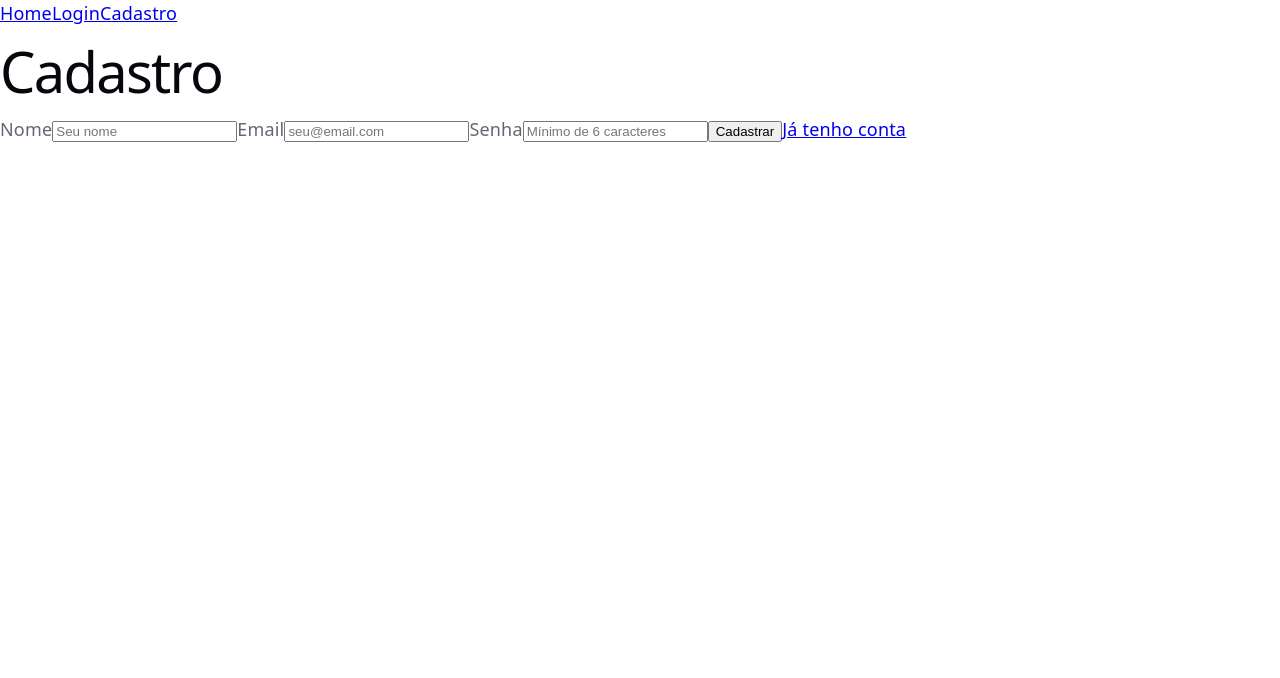
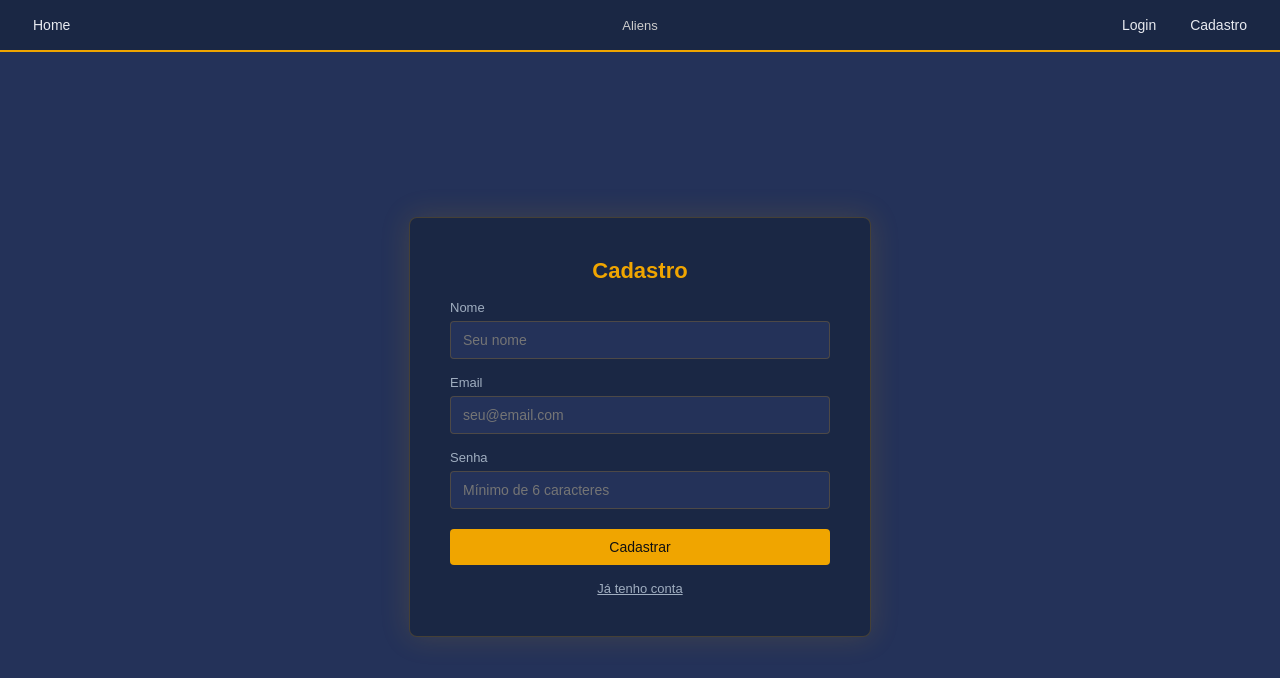
Before and after one commit to NezyMZ/Trabalho-Conclusao-React-Vite, a React (Vite) app: page /cadastro in a window 1280 px wide. Shown: the top 678 px of the page. Built offline with nearby package versions, Linux system fonts and the light colour scheme.

Commit message:
feat: Estilização de telas, Home, Login e Cadastro

```diff
--- a/src/App.jsx
+++ b/src/App.jsx
@@ -15,19 +15,19 @@ function App() {
         <main>
             <nav>
                 <Link to="/">Home</Link>
-                {estaAutenticado && (
-                    <>
-                        <p>Olá, {nomeUsuario}!</p>
-                        <p>Você está logado!</p>
-                    </>
-                )}
+                <div className="nav-center">
+                    <p>Aliens</p> {/* Adicionar butões para próximas abas */}
+                </div>
                 {estaAutenticado ? (
-                    <button type="button" onClick={sair}>Sair</button>
+                    <div className="nav-right">
+                        <p>Olá, <strong className="usuario">{nomeUsuario}</strong>! Você está logado!</p>
+                        <button type="button" onClick={sair}>Sair</button>
+                    </div>
                 ) : (
-                    <>
+                    <div className="nav-right">
                         <Link to="/login">Login</Link>
                         <Link to="/cadastro">Cadastro</Link>
-                    </>
+                    </div>
                 )}
             </nav>
             <AppRouter />
--- a/src/pages/Home.jsx
+++ b/src/pages/Home.jsx
@@ -2,12 +2,13 @@ function Home() {
     return (
         <section className="home">
             <h1>Diário de Avistamentos</h1>
+            <p className="home-subtitle">Registre, explore e compartilhe avistamentos extraterrestres de todo o universo.</p>
             <img
                 className="home-ufo-image"
-                src="https://news.asu.edu/sites/default/files/styles/block_image_16_9_lge/public/ufo_aliens_thought_huddle.jpg.png?itok=KiUitD8j"
-                alt="OVNI sobrevoando o céu"
+                src="src/assets/diario_avistamentos_banner.png"
+                alt="Banner Site"
             />
-            <p>Use o menu para acessar o cadastro e a lista de aliens.</p>
+            <p>Explore o desconhecido — cadastre aliens, registre avistamentos e desvende os mistérios do universo.</p>
         </section>
     );
 }
--- a/src/style.css
+++ b/src/style.css
@@ -1,296 +1,207 @@
-:root {
-  --text: #6b6375;
-  --text-h: #08060d;
-  --bg: #fff;
-  --border: #e5e4e7;
-  --code-bg: #f4f3ec;
-  --accent: #aa3bff;
-  --accent-bg: rgba(170, 59, 255, 0.1);
-  --accent-border: rgba(170, 59, 255, 0.5);
-  --social-bg: rgba(244, 243, 236, 0.5);
-  --shadow:
-    rgba(0, 0, 0, 0.1) 0 10px 15px -3px, rgba(0, 0, 0, 0.05) 0 4px 6px -2px;
-
-  --sans: system-ui, 'Segoe UI', Roboto, sans-serif;
-  --heading: system-ui, 'Segoe UI', Roboto, sans-serif;
-  --mono: ui-monospace, Consolas, monospace;
-
-  font: 18px/145% var(--sans);
-  letter-spacing: 0.18px;
-  color-scheme: light dark;
-  color: var(--text);
-  background: var(--bg);
-  font-synthesis: none;
-  text-rendering: optimizeLegibility;
-  -webkit-font-smoothing: antialiased;
-  -moz-osx-font-smoothing: grayscale;
-
-  @media (max-width: 1024px) {
-    font-size: 16px;
-  }
-}
-
-@media (prefers-color-scheme: dark) {
-  :root {
-    --text: #9ca3af;
-    --text-h: #f3f4f6;
-    --bg: #16171d;
-    --border: #2e303a;
-    --code-bg: #1f2028;
-    --accent: #c084fc;
-    --accent-bg: rgba(192, 132, 252, 0.15);
-    --accent-border: rgba(192, 132, 252, 0.5);
-    --social-bg: rgba(47, 48, 58, 0.5);
-    --shadow:
-      rgba(0, 0, 0, 0.4) 0 10px 15px -3px, rgba(0, 0, 0, 0.25) 0 4px 6px -2px;
-  }
-
-  #social .button-icon {
-    filter: invert(1) brightness(2);
-  }
+#root {
+  display: flex;
+  flex-direction: column;
+  min-height: 100vh;
 }
 
 body {
   margin: 0;
+  padding: 0;
+  font-family: Arial, Helvetica, sans-serif;
+  background-color: #415A77;
+  color: #E0E1DD;
 }
 
-h1,
-h2 {
-  font-family: var(--heading);
-  font-weight: 500;
-  color: var(--text-h);
+.home {
+  display: flex;
+  width: auto;
+  padding: 40px;
+  background-color: #243259;
+  flex-direction: column;
+  align-items: center;
+  box-shadow: inset 6px 0 20px rgba(34, 211, 238, 0.3), inset -6px 0 20px rgba(34, 211, 238, 0.3);
 }
 
-h1 {
-  font-size: 56px;
-  letter-spacing: -1.68px;
-  margin: 32px 0;
-  @media (max-width: 1024px) {
-    font-size: 36px;
-    margin: 20px 0;
+.home-ufo-image {
+  width: 80%;
+  background: radial-gradient(circle at center, #1e3a5f 0%, #0d1b2a 50%, #060d18 100%);
+  padding: 35px 0px 10px 35px;
+  box-shadow: 0 0 30px rgba(34, 211, 238, 0.3);
+  border-radius: 5px;
 }
+
+main {
+  background: #243259;
+  flex: 1;
 }
-h2 {
-  font-size: 24px;
-  line-height: 118%;
-  letter-spacing: -0.24px;
-  margin: 0 0 8px;
-  @media (max-width: 1024px) {
-    font-size: 20px;
+
+nav {
+  background: #1a2744;
+  display: flex;
+  align-items: center;
+  padding: 10px 20px;
+  border-bottom: 2px solid #f0a500;
+  position: relative;
 }
+
+nav a {
+  color: #e8eaf0;
+  text-decoration: none;
+  padding: 6px 12px;
+  border-radius: 4px;
+  font-size: 14px;
+  border: 1.5px solid transparent;
 }
-p {
+
+nav a:hover {
+  border-color: #fff;
+}
+
+nav p {
+  color: #ccc;
+  font-size: 13px;
   margin: 0;
 }
 
-code,
-.counter {
-  font-family: var(--mono);
-  display: inline-flex;
+nav button {
+  background: #f0a500;
+  color: #111;
+  border: none;
+  padding: 6px 14px;
   border-radius: 4px;
-  color: var(--text-h);
+  font-size: 14px;
+  cursor: pointer;
+  font-weight: 500;
 }
 
-code {
-  font-size: 15px;
-  line-height: 135%;
-  padding: 4px 8px;
-  background: var(--code-bg);
+nav button:hover {
+  background: #d4940a;
 }
 
-.counter {
-  font-size: 16px;
-  padding: 5px 10px;
-  border-radius: 5px;
-  color: var(--accent);
-  background: var(--accent-bg);
-  border: 2px solid transparent;
-  transition: border-color 0.3s;
-  margin-bottom: 24px;
-
-  &:hover {
-    border-color: var(--accent-border);
-  }
-  &:focus-visible {
-    outline: 2px solid var(--accent);
-    outline-offset: 2px;
-  }
+.nav-right {
+  margin-left: auto;
+  display: flex;
+  align-items: center;
+  gap: 8px;
 }
 
-.hero {
-  position: relative;
-
-  .base,
-  .framework,
-  .vite {
-    inset-inline: 0;
-    margin: 0 auto;
+.nav-right strong {
+  color: #d4940a;
 }
 
-  .base {
-    width: 170px;
-    position: relative;
-    z-index: 0;
+.nav-center {
+  position: absolute;
+  left: 50%;
+  transform: translateX(-50%);
+  display: flex;
+  gap: 4px;
 }
 
-  .framework,
-  .vite {
-    position: absolute;
+.home-subtitle {
+  font-size: 15px;
+  color: #a0aec0;
+  margin: -10px 0 20px;
+  text-align: center;
 }
 
-  .framework {
-    z-index: 1;
-    top: 34px;
-    height: 28px;
-    transform: perspective(2000px) rotateZ(300deg) rotateX(44deg) rotateY(39deg)
-      scale(1.4);
+/* CSS do Login, n tá completo, haverão possiveis mudanças */
+
+.login-page {
+  display: flex;
+  justify-content: center;
+  align-items: center;
+  min-height: calc(100vh - 50px);
 }
 
-  .vite {
-    z-index: 0;
-    top: 107px;
-    height: 26px;
-    width: auto;
-    transform: perspective(2000px) rotateZ(300deg) rotateX(40deg) rotateY(39deg)
-      scale(0.8);
-  }
+.login-page form {
+  background: #1a2744;
+  padding: 40px;
+  border-radius: 8px;
+  display: flex;
+  flex-direction: column;
+  gap: 16px;
+  width: 100%;
+  max-width: 380px;
+  box-shadow: 0 0 30px rgba(240, 165, 0, 0.15);
+  border: 1px solid rgba(240, 165, 0, 0.2);
 }
 
-#app {
-  width: 1126px;
-  max-width: 100%;
-  margin: 0 auto;
+.login-page h1 {
+  margin: 0;
+  font-size: 22px;
   text-align: center;
-  border-inline: 1px solid var(--border);
-  min-height: 100svh;
+  color: #f0a500;
+}
+
+.login-page label {
   display: flex;
   flex-direction: column;
-  box-sizing: border-box;
+  gap: 6px;
+  font-size: 13px;
+  color: #a0aec0;
 }
 
-#center {
-  display: flex;
-  flex-direction: column;
-  gap: 25px;
-  place-content: center;
-  place-items: center;
-  flex-grow: 1;
-
-  @media (max-width: 1024px) {
-    padding: 32px 20px 24px;
-    gap: 18px;
-  }
+.login-page input {
+  background: #243259;
+  border: 1px solid rgba(240, 165, 0, 0.2);
+  border-radius: 4px;
+  padding: 10px 12px;
+  color: #e0e1dd;
+  font-size: 14px;
+  outline: none;
 }
 
-#next-steps {
-  display: flex;
-  border-top: 1px solid var(--border);
-  text-align: left;
-
-  & > div {
-    flex: 1 1 0;
-    padding: 32px;
-    @media (max-width: 1024px) {
-      padding: 24px 20px;
-    }
+.login-page input:focus {
+  border-color: #f0a500;
 }
 
-  .icon {
-    margin-bottom: 16px;
-    width: 22px;
-    height: 22px;
+.login-page button {
+  background: #f0a500;
+  color: #111;
+  border: none;
+  padding: 10px;
+  border-radius: 4px;
+  font-size: 14px;
+  font-weight: 500;
+  cursor: pointer;
+  margin-top: 4px;
 }
 
-  @media (max-width: 1024px) {
-    flex-direction: column;
+.login-page button:hover {
+  background: #d4940a;
+}
+
+.login-page button:disabled {
+  opacity: 0.6;
+  cursor: not-allowed;
+}
+
+.login-page p {
+  color: #fc8181;
+  font-size: 13px;
+  margin: 0;
   text-align: center;
 }
+
+/* CSS cadastro, msm que o Login, poderão haver mudanças, reaproveitei o CSS do Login */
+
+.mensagem {
+  font-size: 13px;
+  margin: 0;
+  text-align: center;
+  color: #68d391;
 }
 
-#docs {
-  border-right: 1px solid var(--border);
-
-  @media (max-width: 1024px) {
-    border-right: none;
-    border-bottom: 1px solid var(--border);
-  }
+.mensagem.erro {
+  color: #fc8181;
 }
 
-#next-steps ul {
-  list-style: none;
-  padding: 0;
-  display: flex;
-  gap: 8px;
-  margin: 32px 0 0;
-
-  .logo {
-    height: 18px;
+.form-link {
+  text-align: center;
+  font-size: 13px;
+  color: #a0aec0;
 }
 
-  a {
-    color: var(--text-h);
-    font-size: 16px;
-    border-radius: 6px;
-    background: var(--social-bg);
-    display: flex;
-    padding: 6px 12px;
-    align-items: center;
-    gap: 8px;
-    text-decoration: none;
-    transition: box-shadow 0.3s;
-
-    &:hover {
-      box-shadow: var(--shadow);
+.form-link:hover {
+  color: #f0a500;
 }
-    .button-icon {
-      height: 18px;
-      width: 18px;
-    }
-  }
-
-  @media (max-width: 1024px) {
-    margin-top: 20px;
-    flex-wrap: wrap;
-    justify-content: center;
-
-    li {
-      flex: 1 1 calc(50% - 8px);
-    }
-
-    a {
-      width: 100%;
-      justify-content: center;
-      box-sizing: border-box;
-    }
-  }
-}
-
-#spacer {
-  height: 88px;
-  border-top: 1px solid var(--border);
-  @media (max-width: 1024px) {
-    height: 48px;
-  }
-}
-
-.ticks {
-  position: relative;
-  width: 100%;
-
-  &::before,
-  &::after {
-    content: '';
-    position: absolute;
-    top: -4.5px;
-    border: 5px solid transparent;
-  }
-
-  &::before {
-    left: 0;
-    border-left-color: var(--border);
-  }
-  &::after {
-    right: 0;
-    border-right-color: var(--border);
-  }
-}
```
Also changed, not shown: src/assets/diario_avistamentos_banner.png (added). Lines whose indentation alone changed are shown as unchanged.
